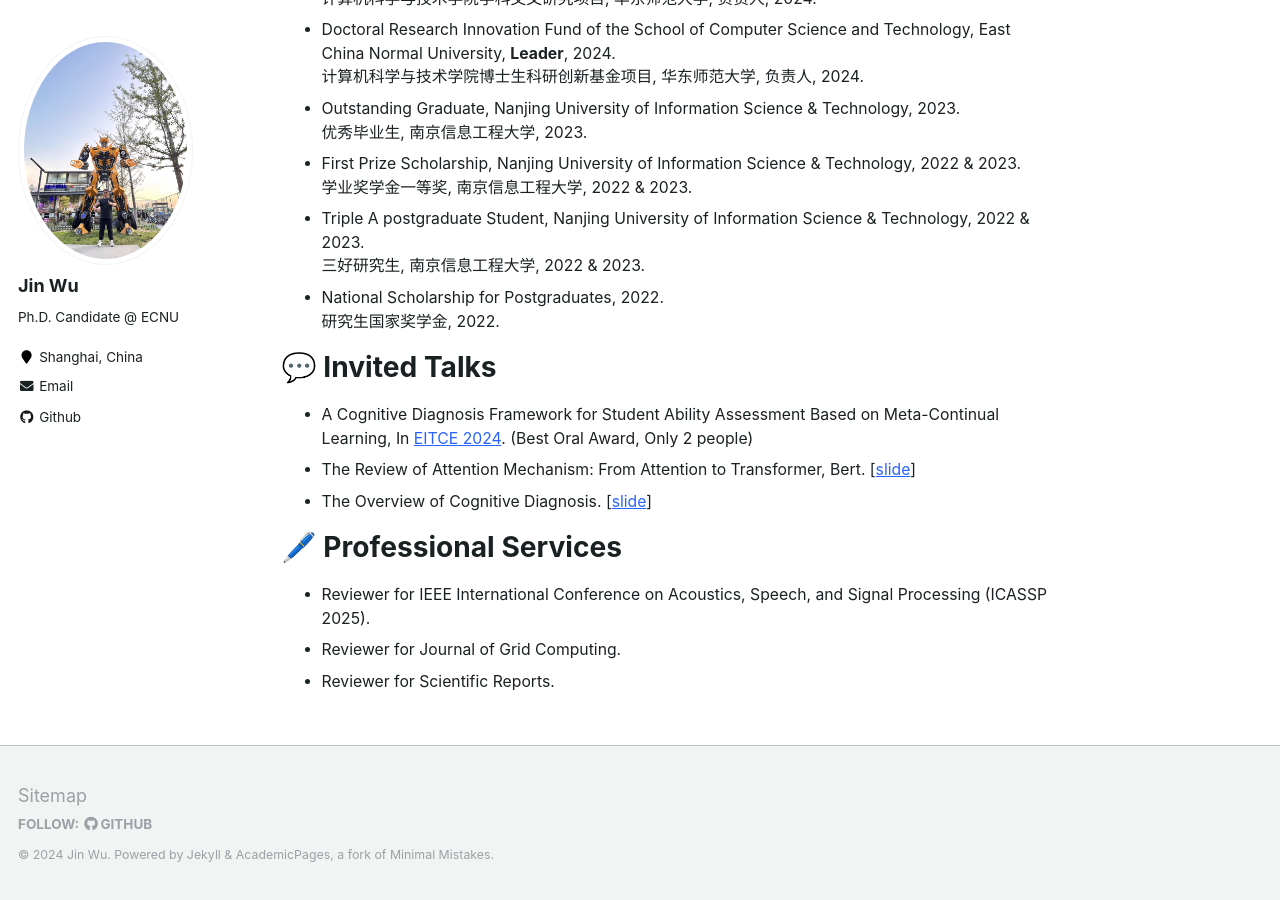
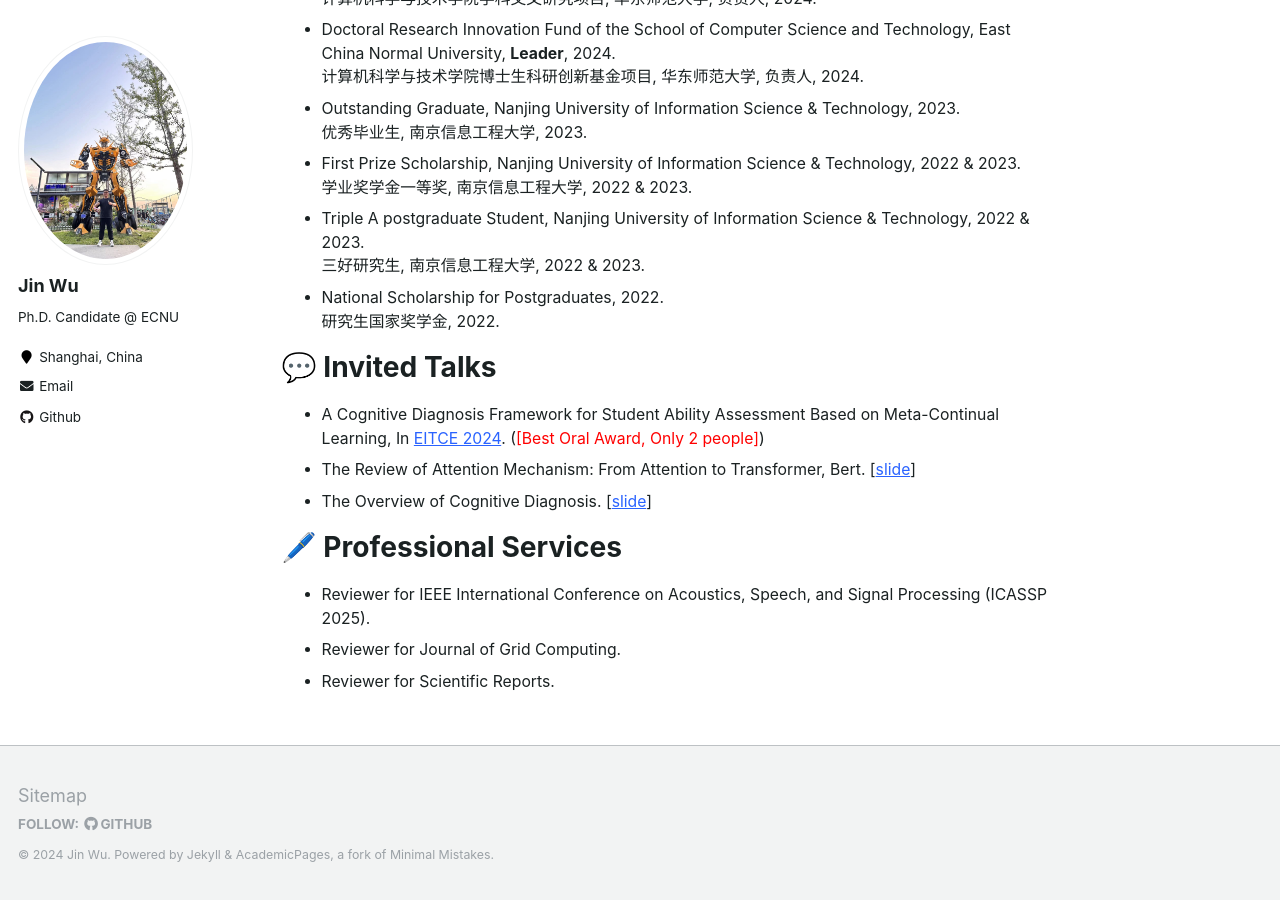
Before and after one commit to WooTzins/WooTzins.github.io, a Jekyll site: the page built from _pages/about.md, in a window 1280 px wide and 900 px high, scrolled down 1077 px. Built offline with Jekyll 4.4.1, drawn with Linux system fonts in a browser that asks for light colours; comment, search, counter and statistics services are not loaded.

Commit message:
Update about.md

```diff
--- a/_pages/about.md
+++ b/_pages/about.md
@@ -55,8 +55,8 @@ Currently, my main research area lies in studying the **Intelligent Education**,
 
 💬 Invited Talks
 ======
-* A Cognitive Diagnosis Framework for Student Ability Assessment Based on Meta-Continual Learning, In [EITCE 2024](https://www.eitce.org/).
-  (Best Oral Award, Only 2 people)
+* A Cognitive Diagnosis Framework for Student Ability Assessment Based on Meta-Continual Learning, In [EITCE 2024](/files/EITCE_2024.pdf).
+  (<font color="red">[Best Oral Award, Only 2 people]</font>)
 * The Review of Attention Mechanism: From Attention to Transformer, Bert. [[slide](/files/attention.pdf)]
 * The Overview of Cognitive Diagnosis. [[slide](/files/Cognitive_Diagnosis_Review.pdf)]
 
```
